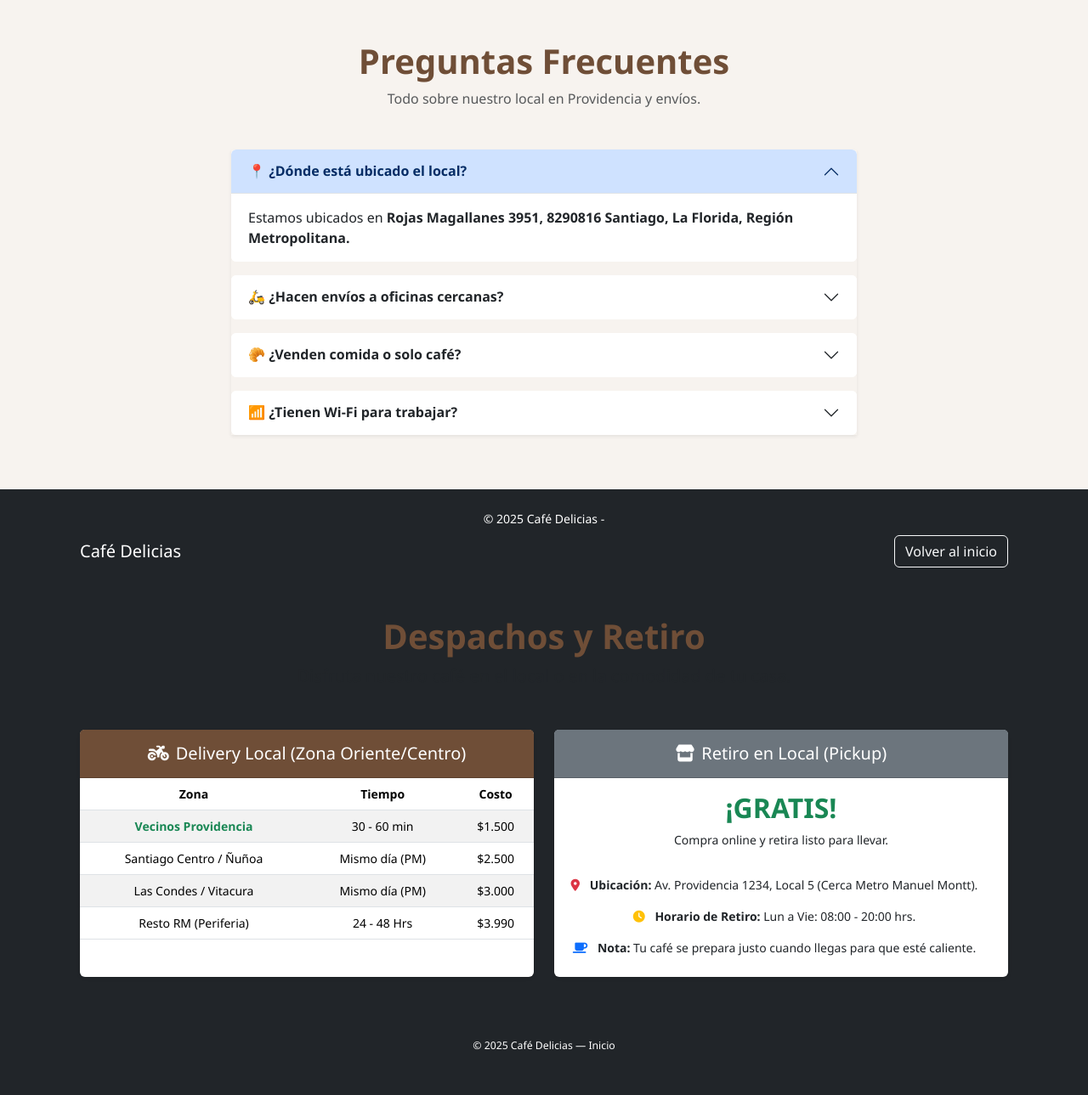
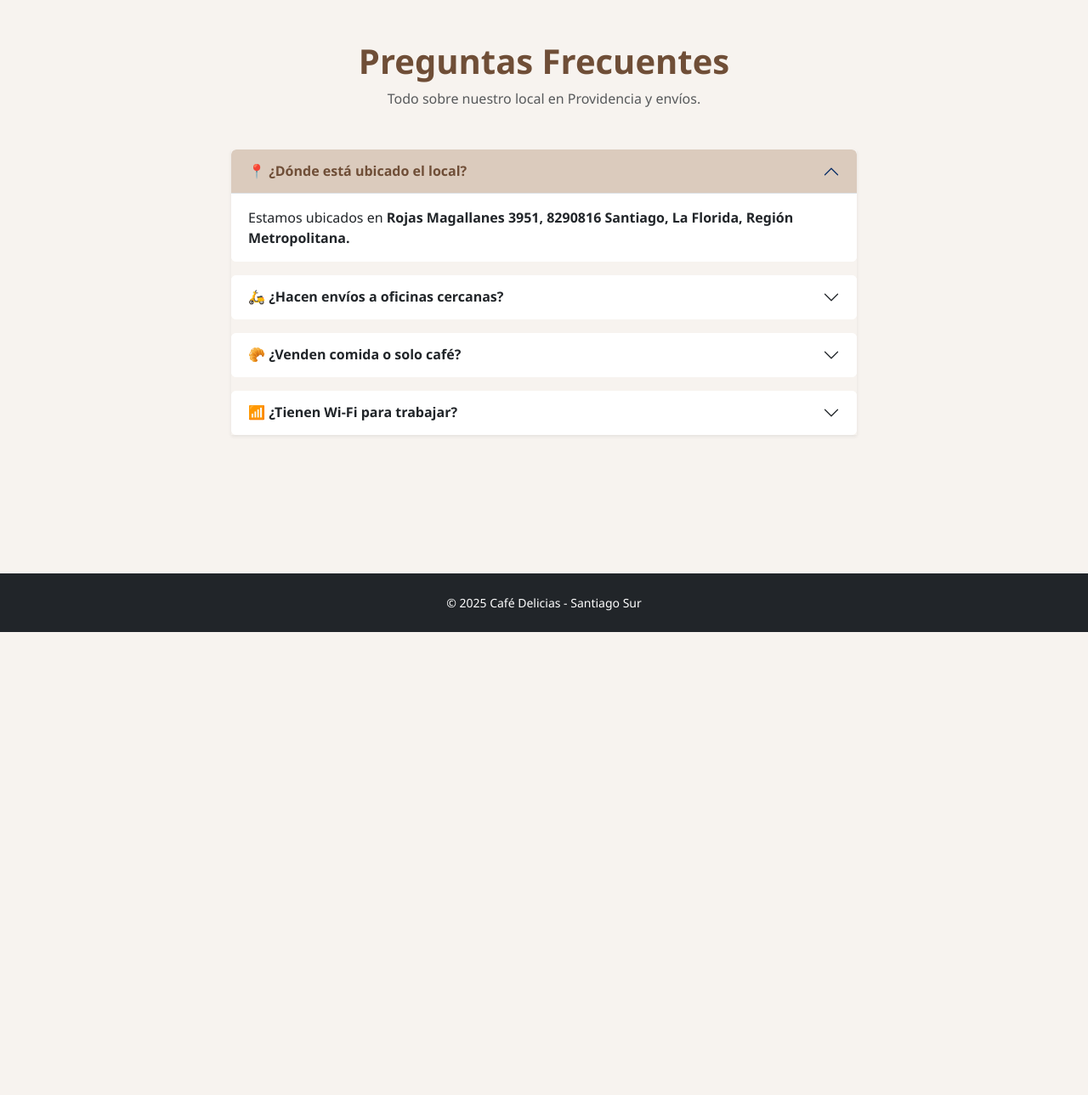
Before and after one commit to Diaulo0o0/Cafe-Delicias, a Django app: page /ayuda/preguntas/ in a window 1280 px wide. Shown: the part 56-1345 px from the top of the page at 85% size. After the commit the page ends 800 px from the top, so only its background shows below. Run offline with Django 3.2, Linux system fonts and the light colour scheme.

Commit message:
Update preguntas.html

```diff
--- a/cafe_delicias/delicias_cafe/templates/cafe_cafe/preguntas.html
+++ b/cafe_delicias/delicias_cafe/templates/cafe_cafe/preguntas.html
@@ -90,117 +90,7 @@
     </main>
 
     <footer class="py-4 text-center">
-        <div class="container small">© 2025 Café Delicias - {% load static %}
-<!DOCTYPE html>
-<html lang="es">
-<head>
-    <meta charset="UTF-8">
-    <meta name="viewport" content="width=device-width, initial-scale=1.0">
-    <title>Envíos y Retiros - Café Delicias</title>
-    <link href="https://cdn.jsdelivr.net/npm/bootstrap@5.3.3/dist/css/bootstrap.min.css" rel="stylesheet">
-    <link rel="stylesheet" href="https://cdnjs.cloudflare.com/ajax/libs/font-awesome/6.2.1/css/all.min.css">
-    <style>
-        body { background-color: #f7f3ef; font-family: 'Segoe UI', sans-serif; }
-        .card-header { background-color: #6f4e37; color: white; }
-        .table-striped tbody tr:nth-of-type(odd) { background-color: rgba(111,78,55,0.05); }
-        footer { background-color: #212529; color: white; margin-top: auto; }
-    </style>
-</head>
-<body class="d-flex flex-column min-vh-100">
-    <nav class="navbar navbar-expand-lg navbar-dark bg-dark">
-        <div class="container">
-            <a class="navbar-brand" href="{% url 'index' %}">Café Delicias</a>
-            <a class="btn btn-outline-light ms-auto" href="{% url 'index' %}">Volver al inicio</a>
-        </div>
-    </nav>
-
-    <main class="container py-5">
-        <div class="text-center mb-5">
-            <h1 class="fw-bold" style="color: #6f4e37;">Despachos y Retiro</h1>
-            <p class="lead text-muted">Disfruta nuestro café en el local o en la comodidad de tu casa.</p>
-        </div>
-
-        <div class="row g-4">
-            <div class="col-md-6">
-                <div class="card border-0 shadow-sm h-100">
-                    <div class="card-header py-3">
-                        <h5 class="m-0"><i class="fas fa-motorcycle me-2"></i>Delivery Local (Zona Oriente/Centro)</h5>
-                    </div>
-                    <div class="card-body p-0">
-                        <table class="table table-striped mb-0">
-                            <thead>
-                                <tr>
-                                    <th>Zona</th>
-                                    <th>Tiempo</th>
-                                    <th>Costo</th>
-                                </tr>
-                            </thead>
-                            <tbody>
-                                <tr>
-                                    <td class="fw-bold text-success">Vecinos Providencia</td>
-                                    <td>30 - 60 min</td>
-                                    <td>$1.500</td>
-                                </tr>
-                                <tr>
-                                    <td>Santiago Centro / Ñuñoa</td>
-                                    <td>Mismo día (PM)</td>
-                                    <td>$2.500</td>
-                                </tr>
-                                <tr>
-                                    <td>Las Condes / Vitacura</td>
-                                    <td>Mismo día (PM)</td>
-                                    <td>$3.000</td>
-                                </tr>
-                                <tr>
-                                    <td>Resto RM (Periferia)</td>
-                                    <td>24 - 48 Hrs</td>
-                                    <td>$3.990</td>
-                                </tr>
-                            </tbody>
-                        </table>
-                    </div>
-                </div>
-            </div>
-
-            <div class="col-md-6">
-                <div class="card border-0 shadow-sm h-100">
-                    <div class="card-header py-3 bg-secondary">
-                        <h5 class="m-0"><i class="fas fa-store me-2"></i>Retiro en Local (Pickup)</h5>
-                    </div>
-                    <div class="card-body">
-                        <div class="text-center mb-4">
-                            <h2 class="text-success fw-bold">¡GRATIS!</h2>
-                            <p>Compra online y retira listo para llevar.</p>
-                        </div>
-
-                        <ul class="list-group list-group-flush">
-                            <li class="list-group-item border-0 ps-0">
-                                <i class="fas fa-map-marker-alt text-danger me-2"></i>
-                                <strong>Ubicación:</strong> Av. Providencia 1234, Local 5 (Cerca Metro Manuel Montt).
-                            </li>
-                            <li class="list-group-item border-0 ps-0">
-                                <i class="fas fa-clock text-warning me-2"></i>
-                                <strong>Horario de Retiro:</strong> Lun a Vie: 08:00 - 20:00 hrs.
-                            </li>
-                            <li class="list-group-item border-0 ps-0">
-                                <i class="fas fa-coffee text-primary me-2"></i>
-                                <strong>Nota:</strong> Tu café se prepara justo cuando llegas para que esté caliente.
-                            </li>
-                        </ul>
-                    </div>
-                </div>
-            </div>
-        </div>
-    </main>
-
-    <footer class="py-4 text-center">
-        <div class="container small">© {{ YEAR|default:"2025" }} Café Delicias — <a class="text-decoration-none text-white" href="{% url 'index' %}">Inicio</a>
-        </div>
-    </footer>
-
-    <script src="https://cdn.jsdelivr.net/npm/bootstrap@5.3.3/dist/js/bootstrap.bundle.min.js"></script>
-</body>
-</html></div>
+        <div class="container small">© 2025 Café Delicias - Santiago Sur</div>
     </footer>
 
     <script src="https://cdn.jsdelivr.net/npm/bootstrap@5.3.3/dist/js/bootstrap.bundle.min.js"></script>
```
